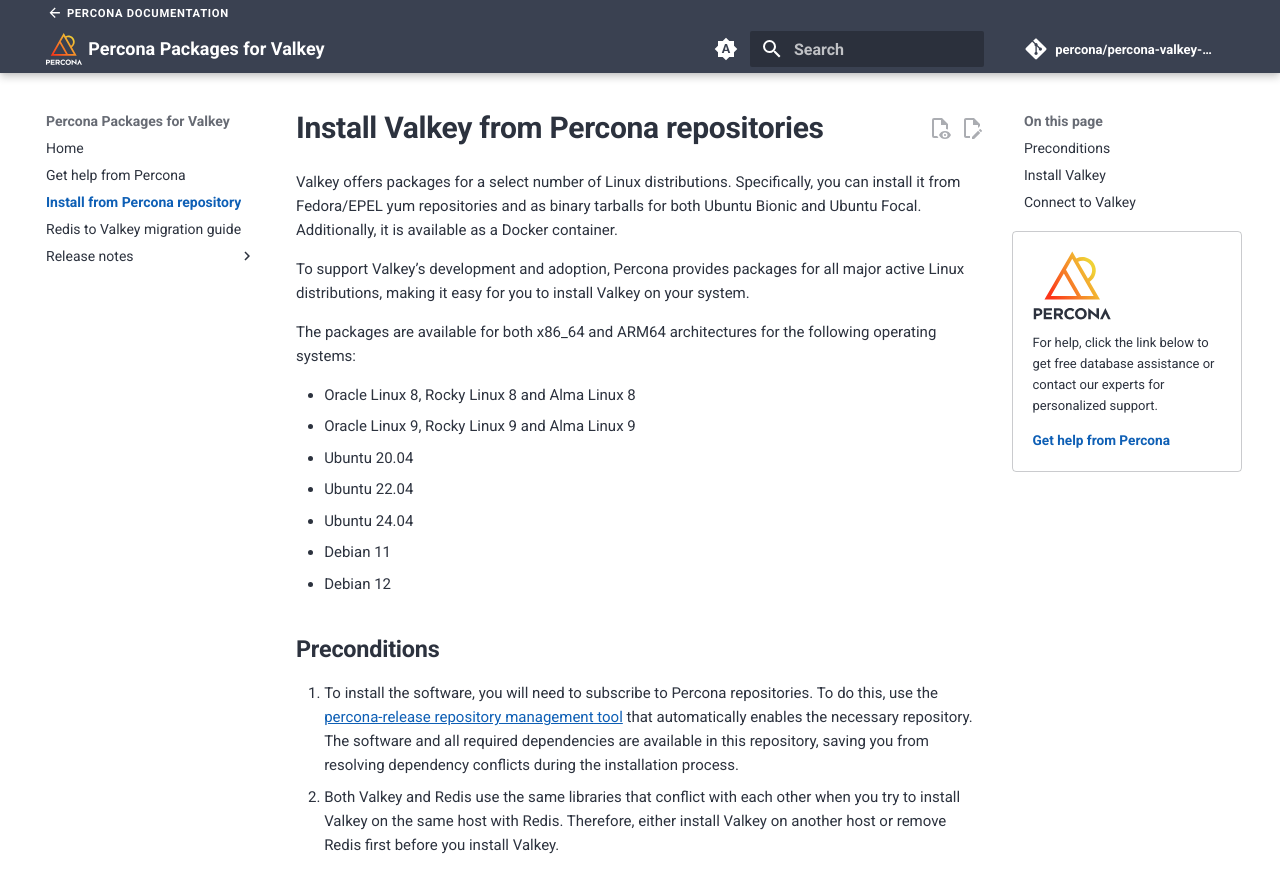
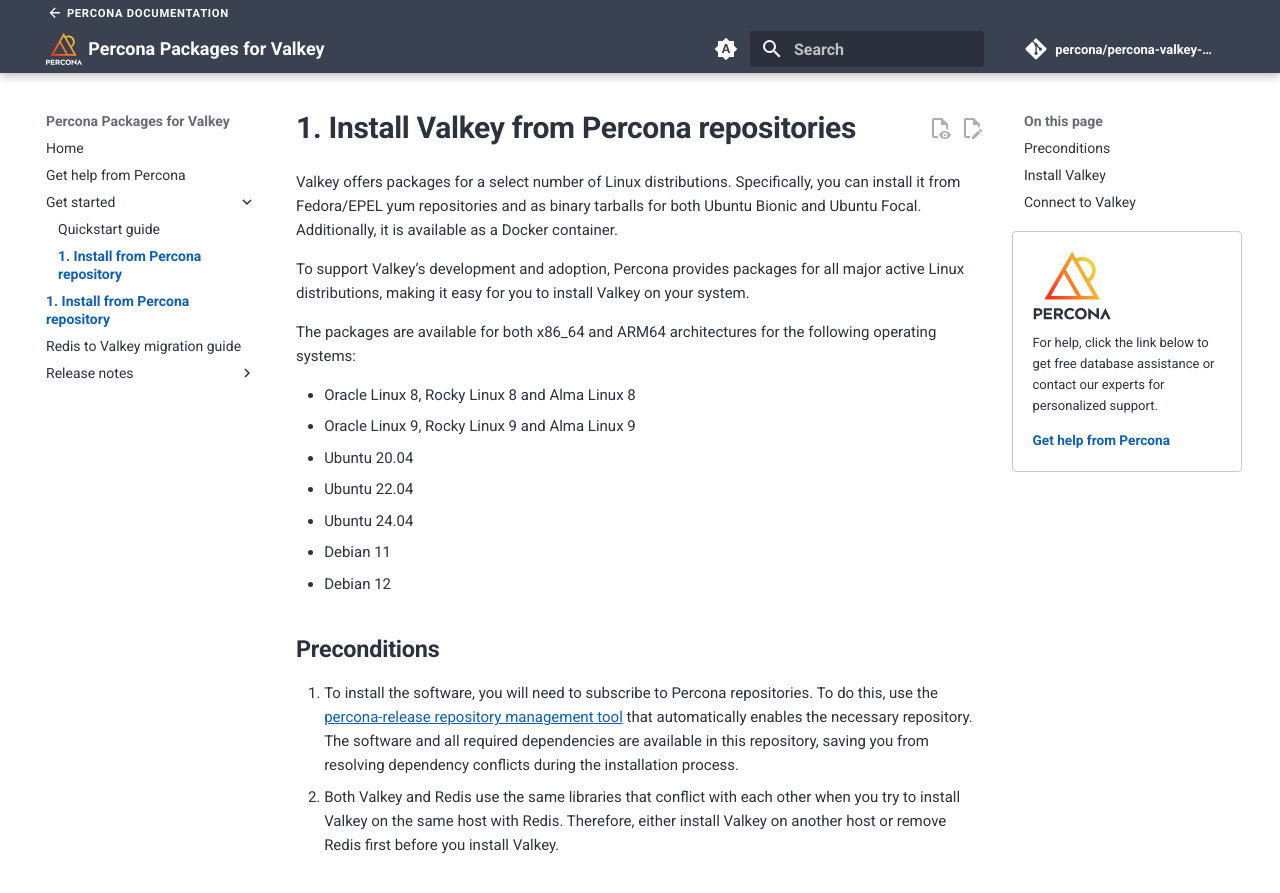
Before and after one commit to percona/percona-valkey-doc, an MkDocs documentation site: the page built from docs/installation.md, in a window 1280 px wide and 900 px high. Shown: the top 893 px of the window. Built offline with MkDocs 1.6.1 and Material for MkDocs 9.7.7, drawn with Linux system fonts in a browser that asks for light colours; nearby versions of some CDN libraries; some web fonts are replaced; comment, search, counter and statistics services are not loaded.

Commit message:
restructuring and adding info
Restructured TOC and added QSG info for QSG Overview

```diff
--- a/docs/installation.md
+++ b/docs/installation.md
@@ -1,4 +1,4 @@
-# Install Valkey from Percona repositories
+# 1. Install Valkey from Percona repositories
 
 Valkey offers packages for a select number of Linux distributions. Specifically, you can install it from Fedora/EPEL yum repositories and as binary tarballs for both Ubuntu Bionic and Ubuntu Focal. Additionally, it is available as a Docker container.
 
--- a/mkdocs.yml
+++ b/mkdocs.yml
@@ -163,9 +163,12 @@ extra:
             feedback form</a>.
 
 nav:
-  - 'Home': 'index.md'
+  - 'Home': index.md
   - get-help.md
-  - 'Install from Percona repository': 'installation.md'
+  - Get started:
+    - Quickstart guide: 'quick-start/index.md'
+    - '1. Install from Percona repository': 'installation.md'
+  - '1. Install from Percona repository': 'installation.md'
   - 'Redis to Valkey migration guide': 'migration.md'
   - Release notes:
     - "Release notes index": release-notes/release-notes.md
```
Also changed, not shown: docs/quick-start/index.md (added, +15 -0 lines).
